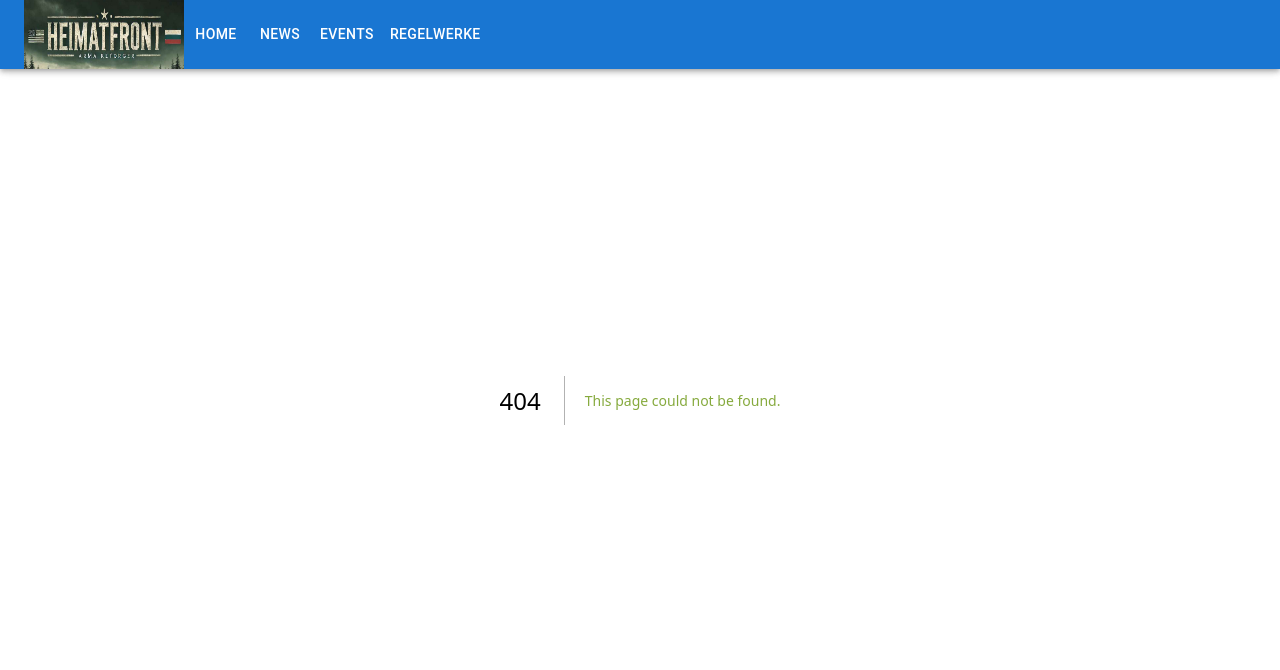
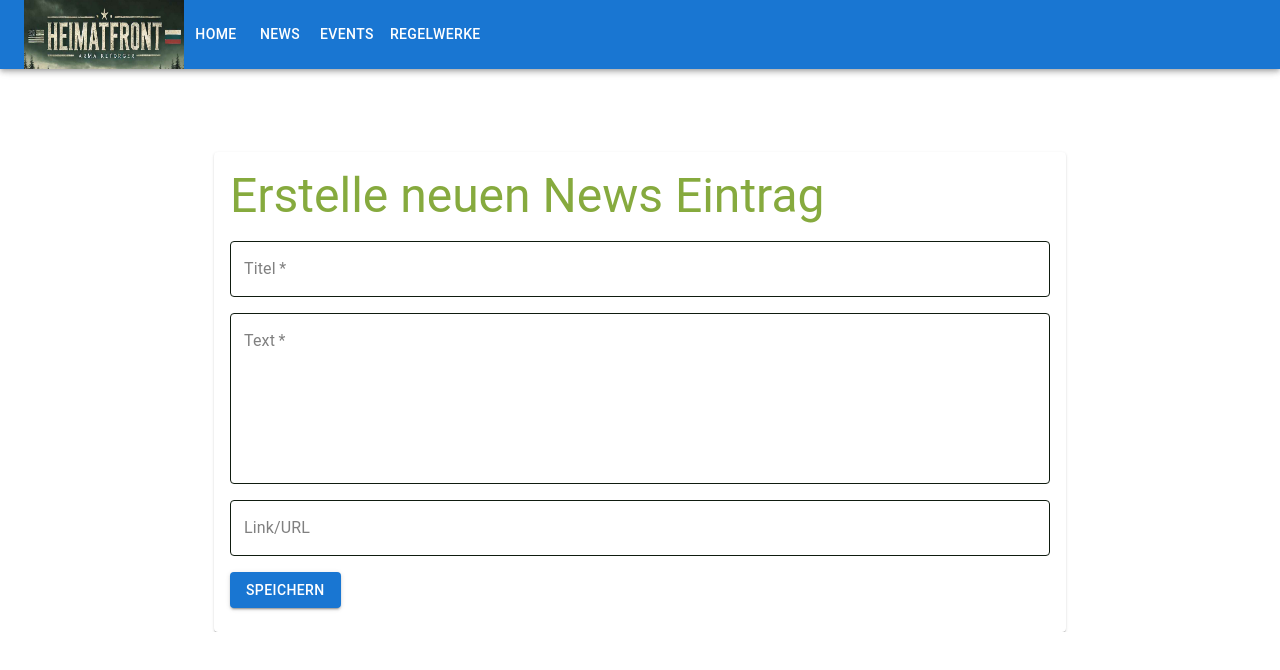
Before and after one commit to B1tstorm/Heimatfront-web, a Next.js app: page /addnews in a window 1280 px wide. Before the commit this address had no page. Shown: the top 670 px of the page. Built offline with nearby package versions, Linux system fonts and the light colour scheme.

Commit message:
Adding new news wors

```diff
--- /dev/null
+++ b/src/app/addnews/newsActions.ts
@@ -0,0 +1,10 @@
+'use server'
+
+import NewsService, { INewsService } from "../news/NewsService"
+import { NewsItem } from "../news/types";
+
+export async function addNewsItem(newsItem: NewsItem): Promise<boolean> {
+    const newsService: INewsService = new NewsService();
+
+    return await newsService.addNews(newsItem);
+}
--- /dev/null
+++ b/src/app/addnews/page.tsx
@@ -0,0 +1,136 @@
+"use client";
+import {
+  Box,
+  Button,
+  Card,
+  CardContent,
+  Container,
+  TextField,
+  Typography,
+} from "@mui/material";
+import { useState } from "react";
+import { NewsItem } from "../news/types";
+import { addNewsItem } from "./newsActions";
+
+export default function Page() {
+  const [title, setTitle] = useState<string>("");
+  const [text, setText] = useState<string>("");
+  const [externalLink, setExternalLink] = useState<string>("");
+  const [loading, setLoading] = useState<boolean>(false);
+  const [success, setSuccess] = useState<boolean>(false);
+  const [error, setError] = useState<string>("");
+
+  const handleSubmit = async (event: React.FormEvent<HTMLFormElement>) => {
+    event.preventDefault();
+
+    setLoading(true);
+
+    const newsItem: NewsItem = {
+      title: title,
+      text: text,
+      createdAt: new Date(),
+      externalLink: externalLink,
+    };
+
+    try {
+      const hasAdded = await addNewsItem(newsItem);
+
+      if (hasAdded) {
+        setSuccess(true);
+        resetFields();
+      } else {
+        setError("Fehler beim Speichern der Daten.");
+      }
+    } catch (error) {
+      setError(`Fehler beim Speichern der Daten: ${error}`);
+    } finally {
+      setLoading(false);
+    }
+  };
+
+  function resetFields(): void {
+    setTitle("");
+    setText("");
+    setExternalLink("");
+  }
+
+  return (
+    <Container maxWidth="md" sx={{ paddingTop: 15 }}>
+      <Card sx={{ mt: 4 }}>
+        <CardContent>
+          <Typography variant="h3" gutterBottom>
+            Erstelle neuen News Eintrag
+          </Typography>
+
+          <form
+            onSubmit={handleSubmit}
+            onClick={() => {
+              setSuccess(false);
+              setError("");
+            }}
+          >
+            <TextField
+              label="Titel"
+              variant="outlined"
+              fullWidth
+              value={title}
+              onChange={(e) => setTitle(e.target.value)}
+              sx={{ mb: 2 }}
+              required
+            />
+            <TextField
+              label="Text"
+              variant="outlined"
+              fullWidth
+              multiline
+              rows={6}
+              value={text}
+              onChange={(e) => setText(e.target.value)}
+              sx={{ mb: 2 }}
+              required
+            />
+            <TextField
+              label="Link/URL"
+              variant="outlined"
+              fullWidth
+              multiline
+              rows={1}
+              value={externalLink}
+              onChange={(e) => setExternalLink(e.target.value)}
+              sx={{ mb: 2 }}
+            />
+
+            <Box
+              sx={{
+                display: "flex",
+                justifyContent: "space-between",
+                alignItems: "center",
+              }}
+            >
+              <Button
+                type="submit"
+                variant="contained"
+                color="primary"
+                disabled={loading}
+              >
+                {loading ? "Speichern..." : "Speichern"}
+              </Button>
+            </Box>
+          </form>
+
+          {success && (
+            <Typography variant="body1" color="success.main" sx={{ mt: 2 }}>
+              Nachricht erfolgreich gespeichert!
+            </Typography>
+          )}
+
+          {error && (
+            <Typography variant="body1" color="error.main" sx={{ mt: 2 }}>
+              {error}
+            </Typography>
+          )}
+        </CardContent>
+      </Card>
+    </Container>
+  );
+}
--- a/src/app/components/cards/PreviewCard.tsx
+++ b/src/app/components/cards/PreviewCard.tsx
@@ -47,7 +47,7 @@ function PreviewCard({
         </Typography>
       </CardContent>
       <CardActions>
-        <Button size="small">
+        <Button size="small" variant="contained">
           <Link href={moreBtnHref}>Mehr</Link>
         </Button>
       </CardActions>
--- a/src/app/components/cards/ServerCard.tsx
+++ b/src/app/components/cards/ServerCard.tsx
@@ -44,7 +44,7 @@ function ServerCard(): JSX.Element {
       </CardContent>
       <CardActions>
         <>
-          <Button size="small">
+          <Button size="small" variant="contained">
             <Link
               href="https://www.battlemetrics.com/servers/search?q=Heimatfront&sort=score&game=reforger&countries%5Bor%5D=DE"
               target="_blank"
@@ -52,7 +52,7 @@ function ServerCard(): JSX.Element {
               Battlemetrics
             </Link>
           </Button>
-          <Button size="small" onClick={refetchServerInfos}>
+          <Button size="small" onClick={refetchServerInfos} variant="contained">
             Reload
           </Button>
         </>
--- a/src/app/globals.css
+++ b/src/app/globals.css
@@ -77,3 +77,31 @@ h3 {
   color:yellowgreen;
   background-color: transparent;
 }
+
+/* Grüne Umrandung für Textfelder */
+.MuiOutlinedInput-root .MuiOutlinedInput-notchedOutline {
+  border-color: rgb(15, 27, 15) !important; /* Grüne Umrandung */
+}
+
+.MuiOutlinedInput-root:hover fieldset {
+  border-color: green !important; /* Grüne Umrandung im Hover-Zustand */
+}
+
+.MuiOutlinedInput-root.Mui-focused fieldset {
+  border-color: green !important; /* Grüne Umrandung im Fokus */
+}
+
+/* Weißer Text für die Eingabe */
+.MuiInputBase-input {
+  color: white !important; /* Weißer Text */
+}
+
+/* Weißes Label */
+.MuiFormLabel-root.MuiInputLabel-root{
+    color: rgb(128, 128, 128) !important;
+}
+
+/* Weißes Label im Fokus */
+.MuiFormLabel-root.MuiInputLabel-root.Mui-focused {
+  color: green !important;
+}
--- a/src/app/news/NewsService.ts
+++ b/src/app/news/NewsService.ts
@@ -1,11 +1,11 @@
-import { Collection, WithId } from "mongodb";
+import { Collection, InsertOneResult, WithId } from "mongodb";
 import { MongoConnector } from "../MongoConnector";
 import { NewsItem, NewsItemDoc } from "./types";
 
 
 export interface INewsService {
     fetchNews: () => Promise<NewsItemDoc[]>
-    addNews: (newsItem: NewsItem) => Promise<void>
+    addNews: (newsItem: NewsItem) => Promise<boolean>
 }
 
 export default class NewsService implements INewsService {
@@ -28,9 +28,10 @@ export default class NewsService implements INewsService {
         }
     }
 
-    async addNews(newsItem: NewsItem): Promise<void> {
+    async addNews(newsItem: NewsItem): Promise<boolean> {
         try {
-            await this.news.insertOne(newsItem);
+            const result: InsertOneResult = await this.news.insertOne(newsItem);
+            return result.acknowledged;
         } finally {
             await this.db.close();
         }
--- a/src/app/page.tsx
+++ b/src/app/page.tsx
@@ -1,7 +1,7 @@
 import Image from "next/image";
 import styles from "./page.module.css";
 import Grid from "@mui/material/Grid2";
-import { Stack, Typography } from "@mui/material";
+import { Button, Stack, Typography } from "@mui/material";
 
 import Footer from "./components/footer/Footer";
 import PreviewCard from "./components/cards/PreviewCard";
@@ -83,6 +83,7 @@ export default async function Home() {
               <Typography variant="subtitle1">
                 Oder mit einer Spende um die monatlichen Kosten zu decken
                 {"  "}
+                <Button variant="contained">
                   <a href="https://ko-fi.com/heimatfront">
                     <Image
                       src="/kofi_symbol.png"
@@ -91,6 +92,7 @@ export default async function Home() {
                       height={30}
                     />
                   </a>
+                </Button>
               </Typography>
             </Stack>
           </StyledCard>
```
Also changed, not shown: src/app/news/page.tsx (+4 -3 lines), src/app/addnews/page.module.css (added). Lines whose indentation alone changed are shown as unchanged.
